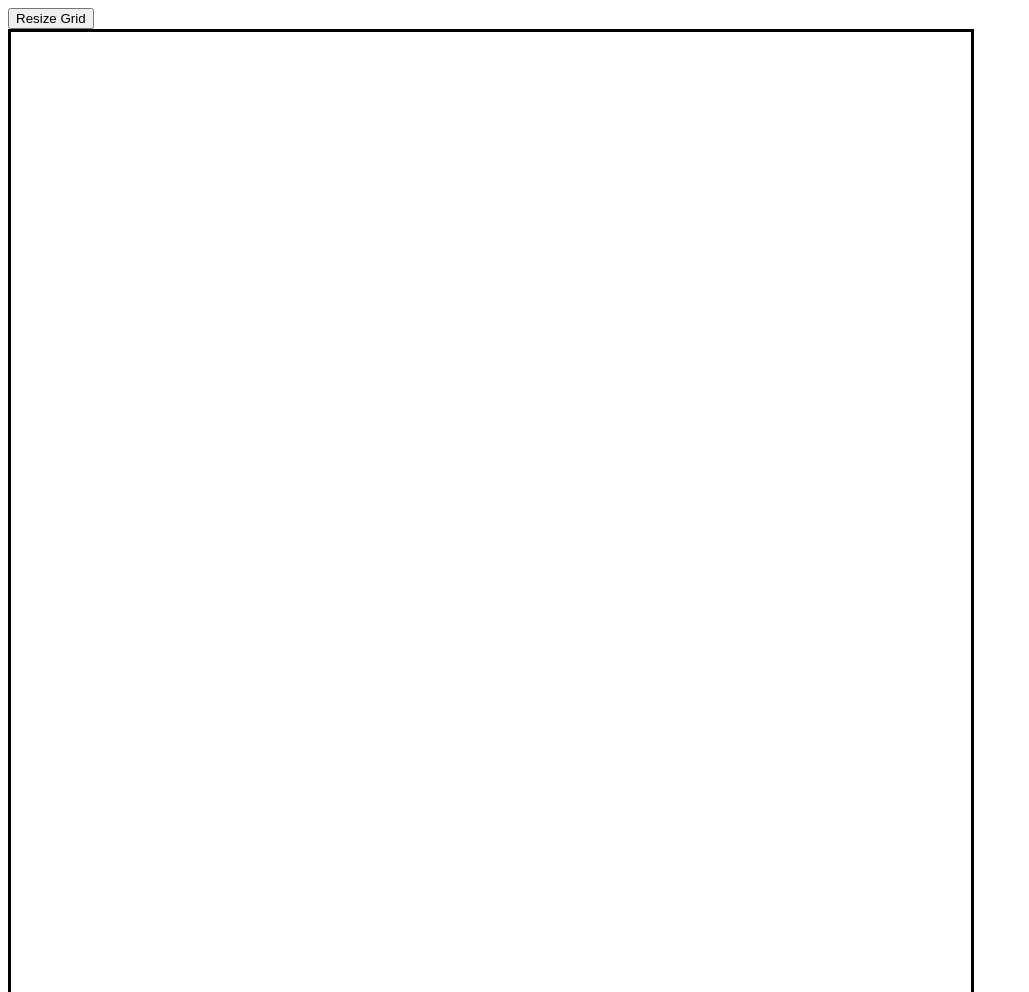
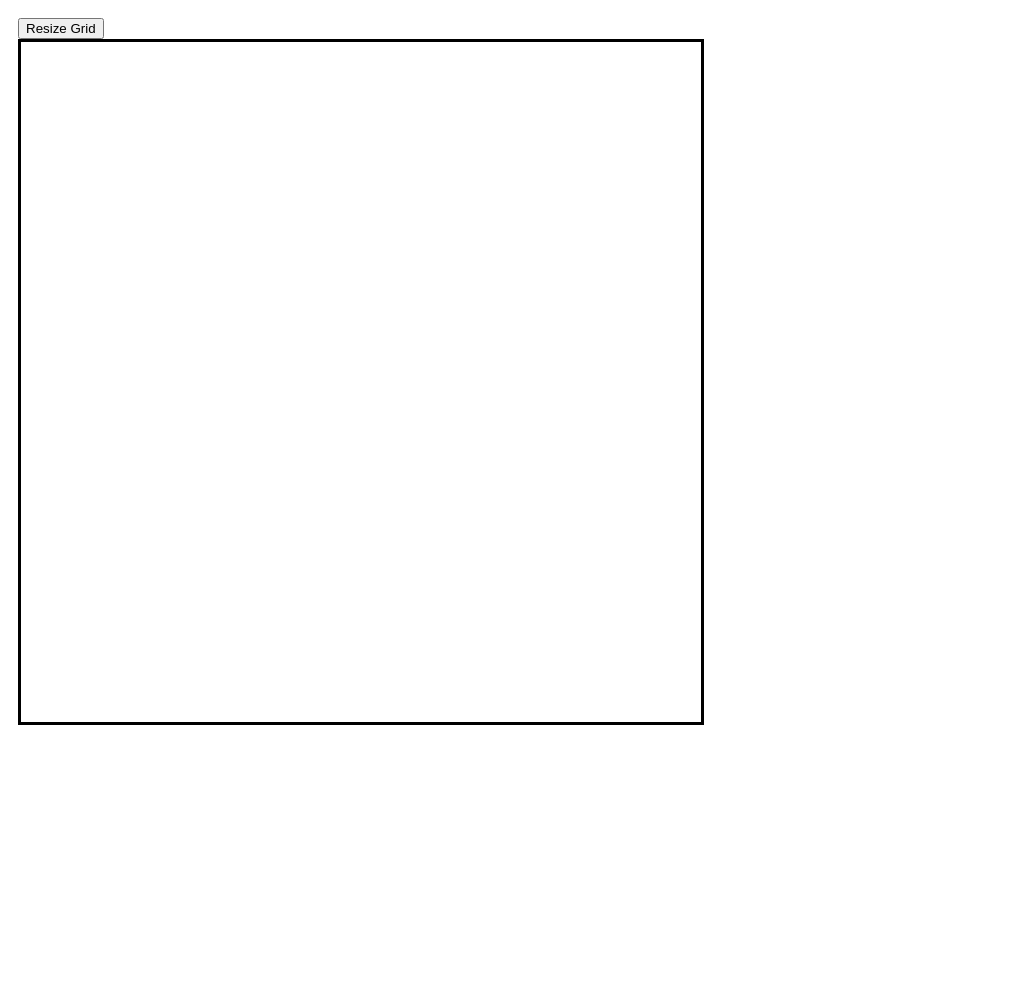
Before and after one commit to SidBanks/sketch, a plain HTML site: page index.html in a window 1280 px wide. Shown: the top 992 px of the page, without its empty margins (0-1029 px from the left). After the commit the page ends 800 px from the top, so only its background shows below. Drawn offline with Linux system fonts and the light colour scheme.

Commit message:
Added basic styling for body class, container class, and Canvas divs.

```diff
--- a/style.css
+++ b/style.css
@@ -1,6 +1,25 @@
+.body {
+    display: flex;
+    flex-direction: column;
+    align-content: center;
+    padding: 10px;
+}
+
 .container {
-    width: 960px;
-    height: 960px;
+    display: flex;
+    flex-wrap: wrap;
+    width: 680px;
+    height: 680px;
     border-style: solid;
     border-color: black;
 }
+
+div g[i] {
+    display: flex;
+    flex-wrap: wrap;
+    background-color: black;
+    border-style: solid;
+    border-color: white;
+    border-width: 1px;
+
+}
```
